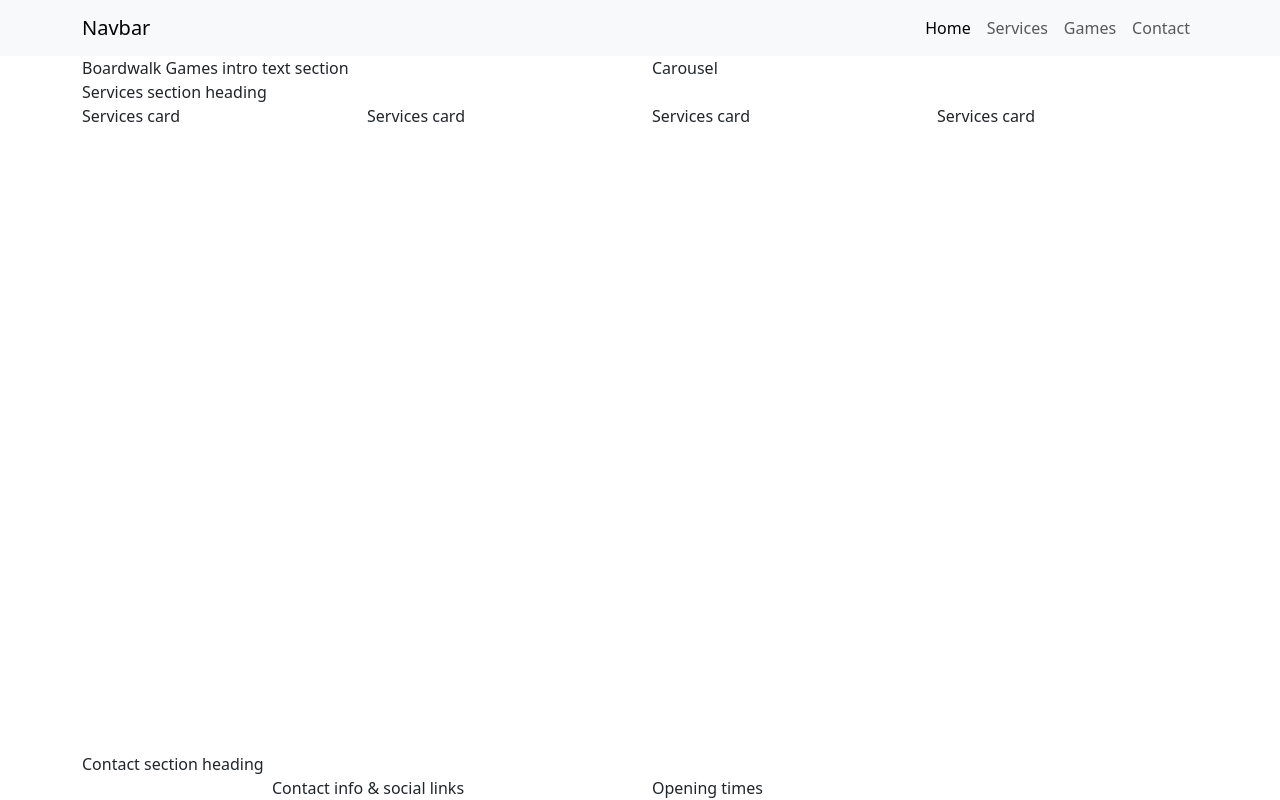
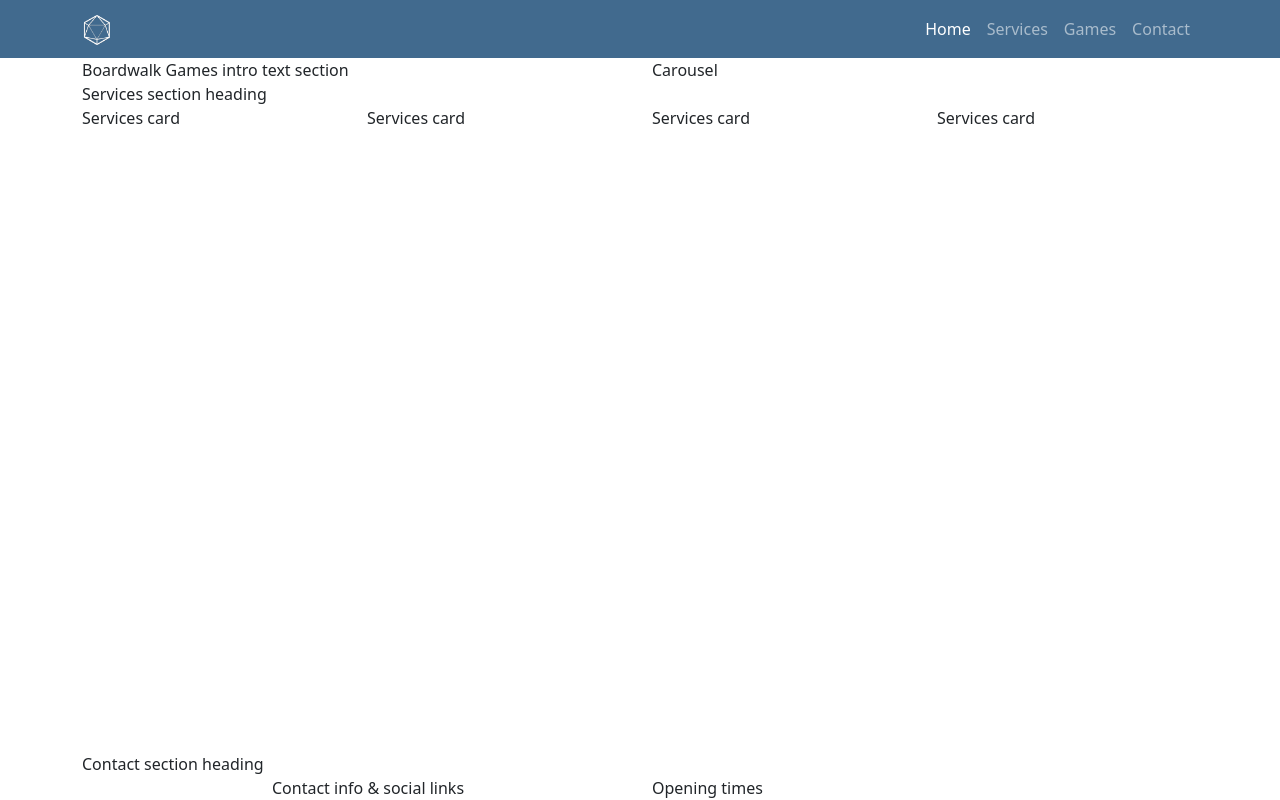
Before and after one commit to DebbieCoates/boardwalk-games, a plain HTML site: page index.html in a window 1280 px wide. Drawn offline with nearby package versions, Linux system fonts and the light colour scheme; a web font is replaced by a local one.

Commit message:
Styling the navbar

```diff
--- a/assets/css/style.css
+++ b/assets/css/style.css
@@ -30,6 +30,17 @@ h3 {
     color: var(--highlight-color);
 }
 
+
+/* Navbar */
+
+#navbar{
+    background-color: var(--highlight-color);
+}
+
+#navbar .logo {
+    width: 30px;
+}
+
 /* Grid visulisation CSS for testting */
 
 /*.container,
--- a/index.html
+++ b/index.html
@@ -26,10 +26,15 @@
 </head>
 
 <body class="d-flex flex-column min-vh-100">
+
     <!-- Navigation -->
-    <nav class="navbar navbar-expand-lg bg-body-tertiary">
+    <nav id="navbar" class="navbar navbar-expand-lg" data-bs-theme="dark">
         <div class="container">
-            <a class="navbar-brand" href="#">Navbar</a>
+            <a class="navbar-brand" href="index.html">
+                <img src="assets/images/logo-sm-white.png" alt="Boardwalk Games logo" class="logo">
+            </a>
+
+
             <button class="navbar-toggler" type="button" data-bs-toggle="collapse" data-bs-target="#navbarNav"
                 aria-controls="navbarNav" aria-expanded="false" aria-label="Toggle navigation">
                 <span class="navbar-toggler-icon"></span>
```
